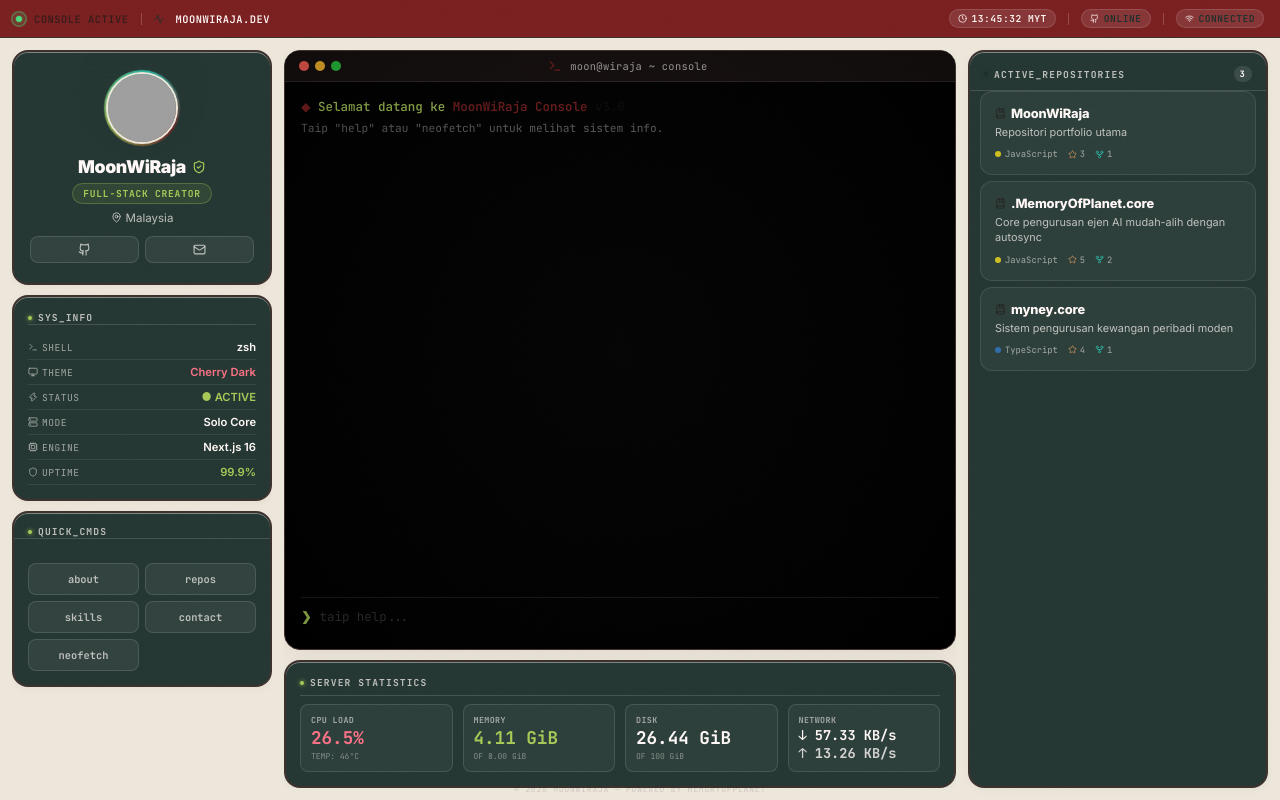
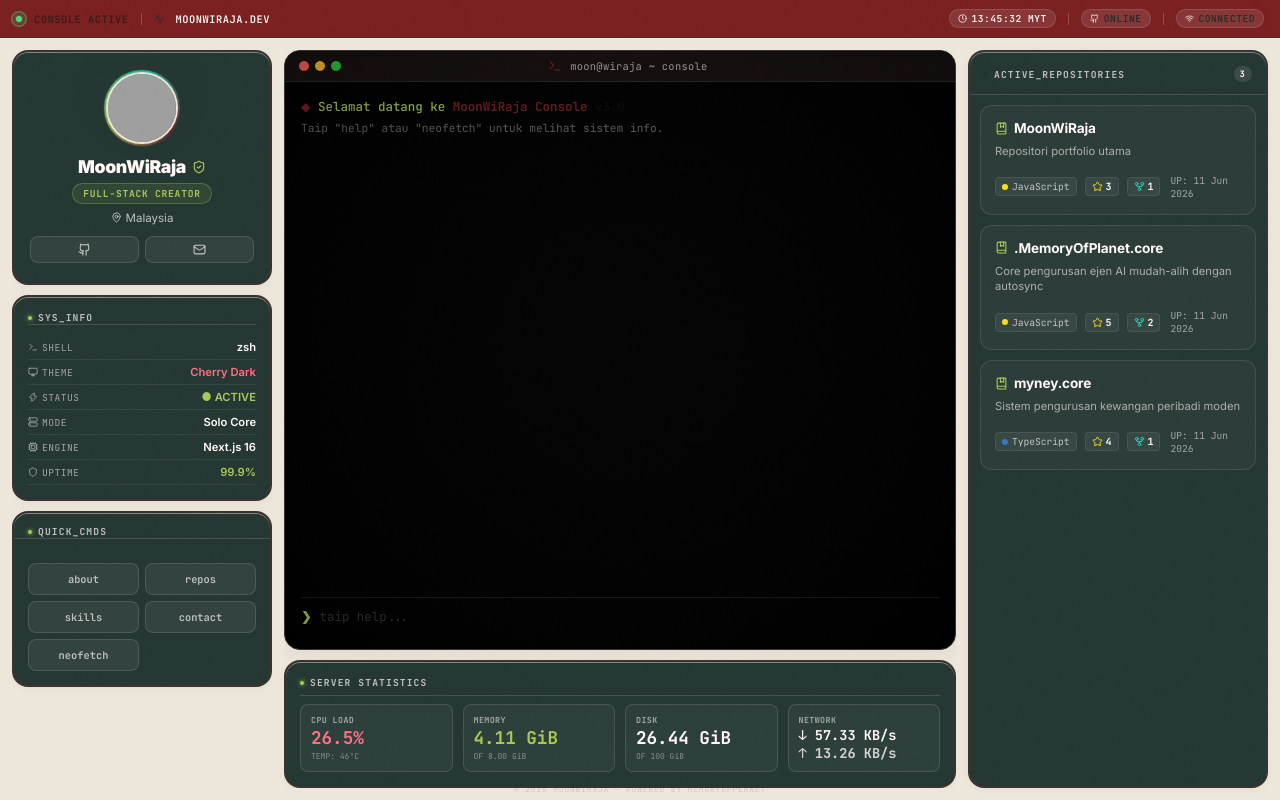
Before and after one commit to MoonWIRaja/MoonWiRaja, a Next.js app in the folder portfolio/: page / in a window 1280 px wide. Built offline with nearby package versions, Linux system fonts and the light colour scheme; no server answers; grey boxes are pictures that could not be loaded.

Commit message:
Betulkan UI/UX card repository, tambahkan kebolehan scroll, paparkan fork, bintang, dan tarikh kemas kini terbaru

```diff
--- a/portfolio/app/components/ProjectsList.js
+++ b/portfolio/app/components/ProjectsList.js
@@ -9,6 +9,16 @@ const LANG_CLASS = {
   Python: "lang-py",
   HTML: "lang-html",
   CSS: "lang-css",
+};
+
+const formatDate = (dateStr) => {
+  if (!dateStr) return "";
+  const date = new Date(dateStr);
+  return date.toLocaleDateString("en-GB", {
+    day: "2-digit",
+    month: "short",
+    year: "numeric"
+  }); // e.g. "11 Jun 2026"
 };
 
 function ProjectCard({ repo, index }) {
@@ -25,26 +35,39 @@ function ProjectCard({ repo, index }) {
       transition={{ duration: 0.5, delay: 0.15 + index * 0.05, ease: [0.16, 1, 0.3, 1] }}
     >
       <div className="project-name">
-        <span style={{ display: "flex", alignItems: "center", gap: 5 }}>
-          <BookMarked size={11} className="text-secondary" />
+        <span className="project-title-text">
+          <BookMarked size={13} className="project-icon" />
           {repo.name}
         </span>
-        <ArrowUpRight className="arrow-icon" />
+        <ArrowUpRight className="arrow-icon" size={13} />
       </div>
-      <p className="project-desc">
-        {repo.description || "Tiada penerangan disediakan."}
-      </p>
+
+      {repo.description ? (
+        <p className="project-desc">{repo.description}</p>
+      ) : (
+        <p className="project-desc no-desc">Tiada penerangan disediakan.</p>
+      )}
+
       <div className="project-meta">
-        <span className="lang-indicator">
-          <span className={`lang-dot ${langClass}`} />
-          <span>{repo.language || "Web"}</span>
-        </span>
-        <span style={{ display: "flex", alignItems: "center", gap: 3 }} className="mono">
-          <Star size={9} className="text-yellow" /> {repo.stargazers_count}
-        </span>
-        <span style={{ display: "flex", alignItems: "center", gap: 3 }} className="mono">
-          <GitFork size={9} className="text-cyan" /> {repo.forks_count}
-        </span>
+        <div className="meta-left">
+          <span className="lang-indicator">
+            <span className={`lang-dot ${langClass}`} />
+            <span className="lang-text">{repo.language || "Web"}</span>
+          </span>
+          <span className="meta-stat">
+            <Star size={11} className="stat-icon star-icon" />
+            <span className="stat-value">{repo.stargazers_count}</span>
+          </span>
+          <span className="meta-stat">
+            <GitFork size={11} className="stat-icon fork-icon" />
+            <span className="stat-value">{repo.forks_count}</span>
+          </span>
+        </div>
+        <div className="meta-right">
+          <span className="update-date">
+            UP: {formatDate(repo.updated_at)}
+          </span>
+        </div>
       </div>
     </motion.a>
   );
@@ -61,6 +84,11 @@ function SkeletonCard() {
 }
 
 export default function ProjectsList({ repos, loading }) {
+  // Sort repositories by updated_at descending (latest update first)
+  const sortedRepos = repos
+    ? [...repos].sort((a, b) => new Date(b.updated_at) - new Date(a.updated_at))
+    : [];
+
   return (
     <motion.div
       className="right-panel glass-card"
@@ -86,8 +114,8 @@ export default function ProjectsList({ repos, loading }) {
             <SkeletonCard />
             <SkeletonCard />
           </>
-        ) : repos && repos.length > 0 ? (
-          repos.map((repo, i) => <ProjectCard key={repo.name} repo={repo} index={i} />)
+        ) : sortedRepos && sortedRepos.length > 0 ? (
+          sortedRepos.map((repo, i) => <ProjectCard key={repo.name} repo={repo} index={i} />)
         ) : (
           <p className="text-muted mono" style={{ fontSize: "0.7rem", padding: 16 }}>
             Tiada repositori ditemui.
--- a/portfolio/app/globals.css
+++ b/portfolio/app/globals.css
@@ -297,6 +297,7 @@ ul, ol { list-style: none; }
   overflow-y: auto;
   scrollbar-width: none;
   height: 100%;
+  min-height: 0;
 }
 
 .left-panel::-webkit-scrollbar {
@@ -515,6 +516,7 @@ ul, ol { list-style: none; }
   gap: 10px;
   overflow: hidden;
   height: 100%;
+  min-height: 0;
 }
 
 /* Console */
@@ -679,6 +681,7 @@ ul, ol { list-style: none; }
   flex-direction: column;
   overflow: hidden;
   height: 100%;
+  min-height: 0;
 }
 
 .projects-header {
@@ -710,6 +713,7 @@ ul, ol { list-style: none; }
   display: flex;
   flex-direction: column;
   gap: 6px;
+  min-height: 0;
 }
 
 .project-card {
@@ -946,6 +950,8 @@ ul, ol { list-style: none; }
 .glass-card .projects-header {
   color: var(--text-light-secondary) !important;
   border-bottom: 1px solid rgba(255, 248, 247, 0.15) !important;
+  padding-bottom: 12px !important;
+  margin-bottom: 10px !important;
 }
 
 .glass-card .projects-count {
@@ -953,27 +959,160 @@ ul, ol { list-style: none; }
   color: var(--text-light) !important;
 }
 
+/* Redesigned Project Card */
 .glass-card .project-card {
-  background: rgba(255, 248, 247, 0.04) !important;
+  background: rgba(255, 248, 247, 0.03) !important;
   border: 1px solid rgba(255, 248, 247, 0.1) !important;
+  padding: 14px !important;
+  border-radius: var(--r-md) !important;
+  margin-bottom: 4px;
+  display: flex;
+  flex-direction: column;
+  gap: 8px;
+  transition: all 0.25s cubic-bezier(0.16, 1, 0.3, 1) !important;
 }
 
 .glass-card .project-card:hover {
-  border-color: var(--border-hover) !important;
+  border-color: var(--highlight-yellow) !important; /* Elegant yellow highlight border on hover */
   background: rgba(255, 248, 247, 0.08) !important;
+  transform: translateX(4px);
+  box-shadow: 0 4px 16px rgba(0, 0, 0, 0.15) !important;
 }
 
 .glass-card .project-name {
+  display: flex;
+  align-items: center;
+  justify-content: space-between;
+  margin-bottom: 0px !important;
+  font-size: 0.85rem !important;
+  font-weight: 700 !important;
   color: var(--text-light) !important;
 }
 
+.glass-card .project-title-text {
+  display: flex;
+  align-items: center;
+  gap: 6px;
+}
+
+.glass-card .project-icon {
+  color: var(--terminal-green); /* Sage green code repository icon */
+}
+
+.glass-card .arrow-icon {
+  color: var(--highlight-yellow);
+  opacity: 0;
+  transform: translate(-3px, 3px);
+  transition: all 0.2s ease;
+}
+
+.glass-card .project-card:hover .arrow-icon {
+  opacity: 1;
+  transform: translate(0, 0);
+}
+
 .glass-card .project-desc {
+  font-size: 0.7rem !important;
+  line-height: 1.4 !important;
   color: var(--text-light-secondary) !important;
+  margin-bottom: 2px !important;
+  opacity: 0.85;
+}
+
+.glass-card .project-desc.no-desc {
+  opacity: 0.45;
+  font-style: italic;
 }
 
 .glass-card .project-meta {
+  display: flex;
+  align-items: center;
+  justify-content: space-between;
+  font-size: 0.62rem !important;
+  font-family: var(--font-mono) !important;
   color: var(--text-light-secondary) !important;
+  opacity: 1 !important;
+  margin-top: 4px;
+}
+
+.glass-card .meta-left {
+  display: flex;
+  align-items: center;
+  gap: 8px;
+}
+
+.glass-card .meta-right {
+  display: flex;
+  align-items: center;
+}
+
+.glass-card .meta-stat {
+  display: flex;
+  align-items: center;
+  gap: 3px;
+  background: rgba(255, 248, 247, 0.05);
+  padding: 2px 6px;
+  border-radius: 4px;
+  border: 1px solid rgba(255, 248, 247, 0.08);
+}
+
+.glass-card .lang-indicator {
+  display: flex;
+  align-items: center;
+  gap: 4px;
+  background: rgba(255, 248, 247, 0.05);
+  padding: 2px 6px;
+  border-radius: 4px;
+  border: 1px solid rgba(255, 248, 247, 0.08);
+}
+
+.glass-card .lang-dot {
+  width: 6px;
+  height: 6px;
+}
+
+.glass-card .lang-text {
+  font-size: 0.6rem;
+}
+
+.glass-card .stat-icon.star-icon {
+  color: var(--highlight-yellow);
+}
+
+.glass-card .stat-icon.fork-icon {
+  color: var(--accent-cyan);
+}
+
+.glass-card .stat-value {
+  font-weight: 700;
+  color: var(--text-light);
+}
+
+.glass-card .update-date {
+  font-size: 0.6rem;
+  color: var(--text-light-secondary);
   opacity: 0.8;
+}
+
+/* Premium Visible Scrollbar for Right Panel */
+.glass-card .console-scroll::-webkit-scrollbar {
+  width: 6px; /* Slightly wider scrollbar */
+}
+
+.glass-card .console-scroll::-webkit-scrollbar-track {
+  background: rgba(255, 248, 247, 0.02);
+  border-radius: 3px;
+}
+
+.glass-card .console-scroll::-webkit-scrollbar-thumb {
+  background: rgba(255, 248, 247, 0.18);
+  border-radius: 3px;
+  border: 1px solid rgba(255, 248, 247, 0.05);
+}
+
+.glass-card .console-scroll::-webkit-scrollbar-thumb:hover {
+  background: var(--terminal-green);
+  box-shadow: 0 0 6px var(--terminal-green);
 }
 
 .glass-card .stat-monitor-tile {
```
Also changed, not shown: 1 other file (tests, documents, lock files or other folders).
